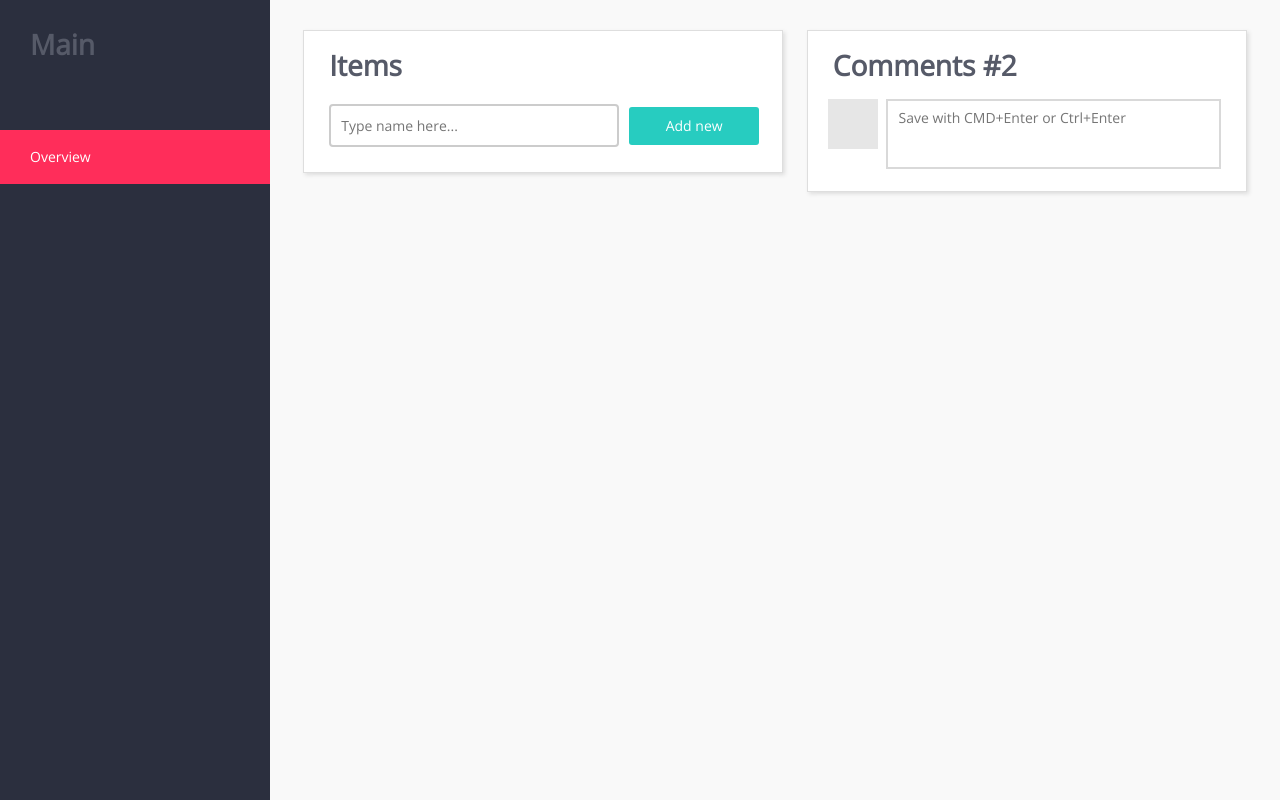
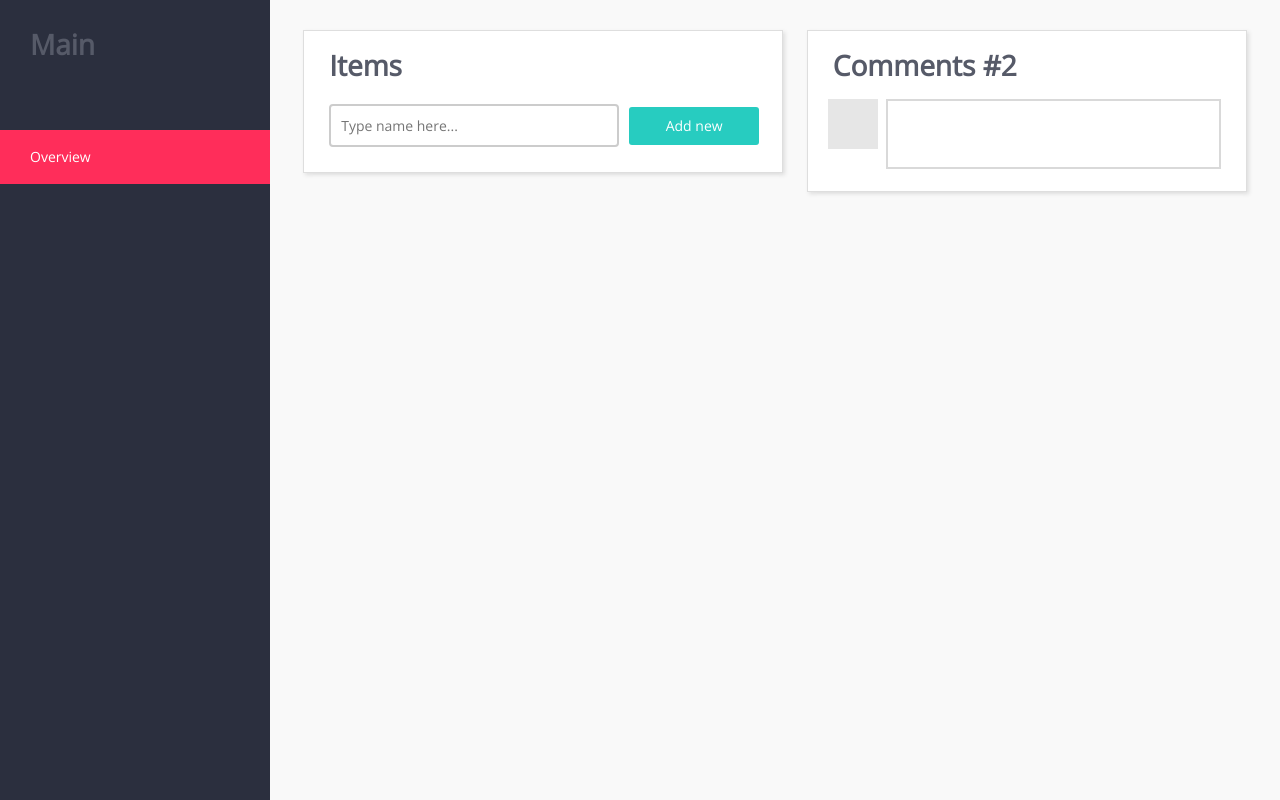
Before and after one commit to r0maOv/empeek, a website: page index.html in a window 1280 px wide. Drawn offline with nearby package versions, Linux system fonts and the light colour scheme.

Commit message:
Update index.html

```diff
--- a/index.html
+++ b/index.html
@@ -49,7 +49,8 @@
             </ul>
             <div class="add-comment">
                 <span class="comments__item-logo"></span>
-                <textarea ng-keydown="addComment($event)" ng-model="comment" placeholder="Save with CMD+Enter or Ctrl+Enter"></textarea>
+                <textarea ng-keydown="addComment($event)" ng-model="comment"></textarea>
+                <!-- placeholder="Save with CMD+Enter or Ctrl+Enter"-->
             </div>
         </div>
     </div>
```
